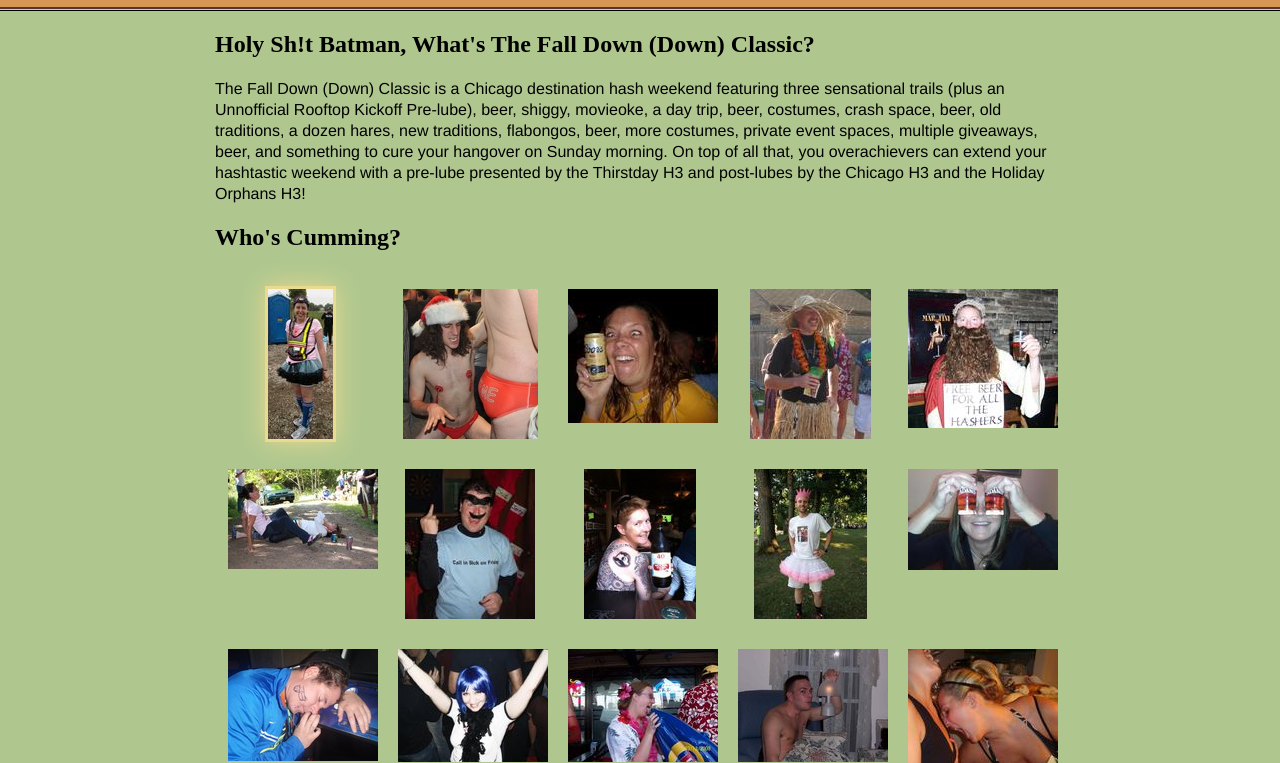
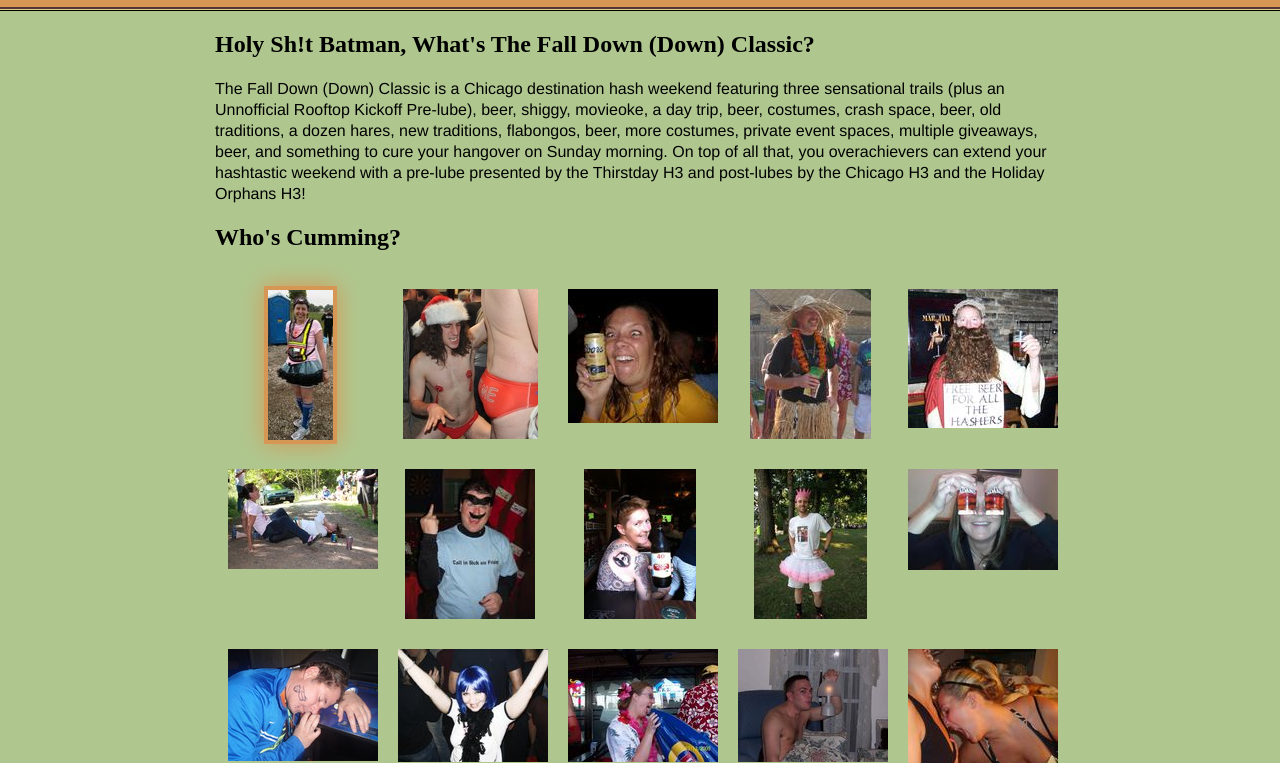
Before and after one commit to jtrupiano/thefalldowndownclassic.com, a plain HTML site: page public/index.html in a window 1280 px wide. In both pictures the pointer is over the picture 300 px from the left and 1024 px from the top of the page. Shown: the part 661-1424 px from the top of the page. Drawn offline with Linux system fonts and the light colour scheme.

Commit message:
Adjust glow on photos.

```diff
--- a/public/stylesheets/fddc.css
+++ b/public/stylesheets/fddc.css
@@ -151,10 +151,10 @@ a:hover {
     }
 
     #whos_cumming a:hover img {
-      border: solid 3px #E9DA8F;
-      -moz-box-shadow: 0 0 25px #E9DA8F;
-      -webkit-box-shadow: 0 0 25px #E9DA8F;
-      box-shadow: 0 0 25px #E9DA8F;
+      border: solid 4px #D69754;
+      -moz-box-shadow: 0 0 25px #D69754;
+      -webkit-box-shadow: 0 0 25px #D69754;
+      box-shadow: 0 0 25px #D69754;
     }
 
   #schedule {
```
